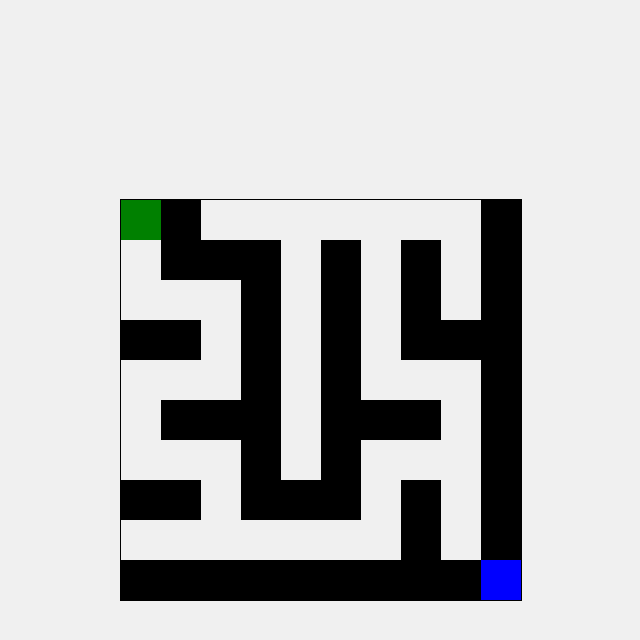
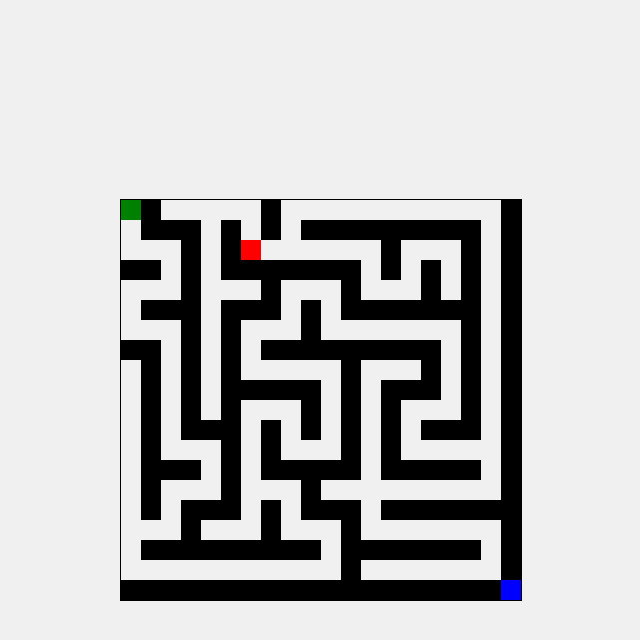
Before and after one commit to Dijgory/AIMazeGame, a plain HTML site: page index.html in a window 1280 px wide. Both pictures are taken after a click on the button "Start". Shown: the whole page, without its empty margins (319-959 px from the left). Drawn offline with Linux system fonts and the light colour scheme.

Commit message:
Upgrade to complex maze with NPC and exit

```diff
--- a/game.js
+++ b/game.js
@@ -1,24 +1,24 @@
 const canvas = document.getElementById("gameCanvas");
 const ctx = canvas.getContext("2d");
-const size = 10; // 10x10迷宫
-const cellSize = 40;
+const size = 20; // 20x20迷宫，更复杂
+const cellSize = 20; // 缩小格子适应屏幕
 canvas.width = size * cellSize;
 canvas.height = size * cellSize;
 
 let maze = Array(size).fill().map(() => Array(size).fill(1)); // 1=墙
-let player = { x: 0, y: 0 }; // 玩家位置
-let npc = { x: size - 1, y: size - 1 }; // NPC位置
-let exit = { x: size - 1, y: size - 1 }; // 出口位置
+let player = { x: 0, y: 0 }; // 玩家初始位置
+let npc = { x: Math.floor(size / 2), y: Math.floor(size / 2) }; // NPC初始在中间
+let exit = { x: size - 1, y: size - 1 }; // 出口在右下角
 let gameActive = false;
 
 function generateMaze(x, y) {
-  maze[x][y] = 0;
+  maze[x][y] = 0; // 0=路
   const directions = [[0, 2], [2, 0], [0, -2], [-2, 0]];
-  directions.sort(() => Math.random() - 0.5);
+  directions.sort(() => Math.random() - 0.5); // 随机打乱方向
   for (let [dx, dy] of directions) {
     let nx = x + dx, ny = y + dy;
     if (nx >= 0 && nx < size && ny >= 0 && ny < size && maze[nx][ny] === 1) {
-      maze[x + dx / 2][y + dy / 2] = 0;
+      maze[x + dx / 2][y + dy / 2] = 0; // 打通中间墙
       generateMaze(nx, ny);
     }
   }
@@ -53,18 +53,30 @@ function drawExit() {
 
 function moveNPC() {
   if (!gameActive) return;
-  if (Math.abs(npc.x - player.x) > Math.abs(npc.y - player.y)) {
-    npc.x += npc.x < player.x ? 1 : -1;
+  // 简单AI：优先沿较大偏差方向移动
+  let dx = player.x - npc.x;
+  let dy = player.y - npc.y;
+  if (Math.abs(dx) > Math.abs(dy)) {
+    npc.x += dx > 0 ? 1 : -1;
   } else {
-    npc.y += npc.y < player.y ? 1 : -1;
+    npc.y += dy > 0 ? 1 : -1;
   }
+  // 撞墙则随机重置到可通行位置
   if (maze[npc.x][npc.y] === 1) {
-    npc = { x: size - 1, y: size - 1 }; // 撞墙重置
+    do {
+      npc.x = Math.floor(Math.random() * size);
+      npc.y = Math.floor(Math.random() * size);
+    } while (maze[npc.x][npc.y] === 1);
   }
+  // 检查是否抓住玩家
   if (npc.x === player.x && npc.y === player.y) {
     gameActive = false;
-    alert("Game Over! You were caught!");
+    alert("Game Over! You were caught by the NPC!");
   }
+  redraw();
+}
+
+function redraw() {
   drawMaze();
   drawPlayer();
   drawNPC();
@@ -74,15 +86,15 @@ function moveNPC() {
 function startGame() {
   document.getElementById("startScreen").style.display = "none";
   canvas.style.display = "block";
+  // 初始化迷宫
+  maze = Array(size).fill().map(() => Array(size).fill(1));
   generateMaze(0, 0);
-  exit = { x: size - 1, y: size - 1 }; // 出口在右下角
   maze[exit.x][exit.y] = 0; // 确保出口可达
+  player = { x: 0, y: 0 };
+  npc = { x: Math.floor(size / 2), y: Math.floor(size / 2) };
   gameActive = true;
-  drawMaze();
-  drawPlayer();
-  drawNPC();
-  drawExit();
-  setInterval(moveNPC, 1000); // NPC每秒移动
+  redraw();
+  setInterval(moveNPC, 500); // NPC每0.5秒移动一次
 }
 
 document.addEventListener("keydown", (e) => {
@@ -95,10 +107,7 @@ document.addEventListener("keydown", (e) => {
   if (newX >= 0 && newX < size && newY >= 0 && newY < size && maze[newX][newY] === 0) {
     player.x = newX;
     player.y = newY;
-    drawMaze();
-    drawPlayer();
-    drawNPC();
-    drawExit();
+    redraw();
     if (player.x === exit.x && player.y === exit.y) {
       gameActive = false;
       alert("You Win! You reached the exit!");
--- a/style.css
+++ b/style.css
@@ -11,4 +11,6 @@ body {
 }
 canvas {
   border: 1px solid #000;
+  max-width: 100%;
+  max-height: 100vh;
 }
```
